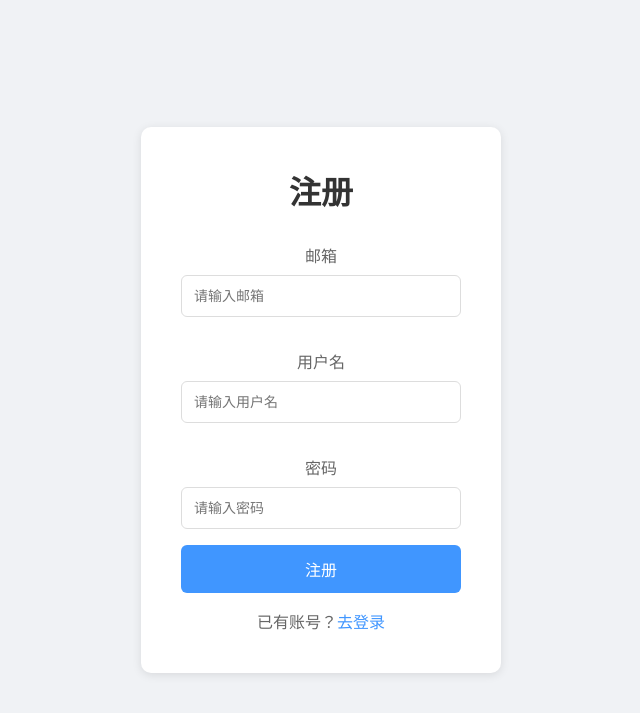
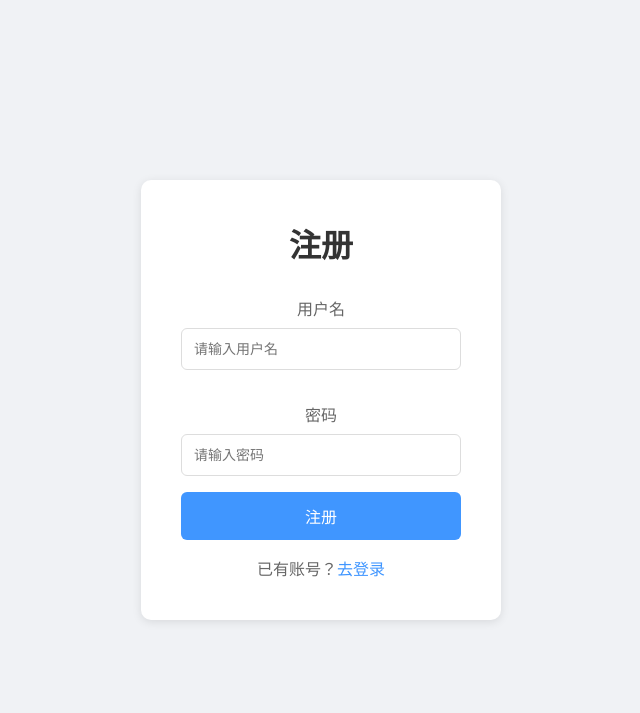
Before and after one commit to crimsonsunset17171/flask-login-system, a Flask app: page /register in a window 1280 px wide. Shown: the top 713 px of the page, without its empty margins (319-959 px from the left). Run offline with Flask 3, Linux system fonts and the light colour scheme.

Commit message:
Revert "feat:add email field to register form"
This reverts commit 76bbd7c187ab23a3d84f6428eaddafe581ce57d8.

```diff
--- a/templates/register.html
+++ b/templates/register.html
@@ -16,8 +16,6 @@
             {% endif %}
         {% endwith %}
         <form action="/register" method="post">
-            <p>邮箱</p>
-            <input type="email" name="email" placeholder="请输入邮箱">
             <p>用户名</p>
             <input type="text" name="username" placeholder="请输入用户名">
             <p>密码</p>
```
